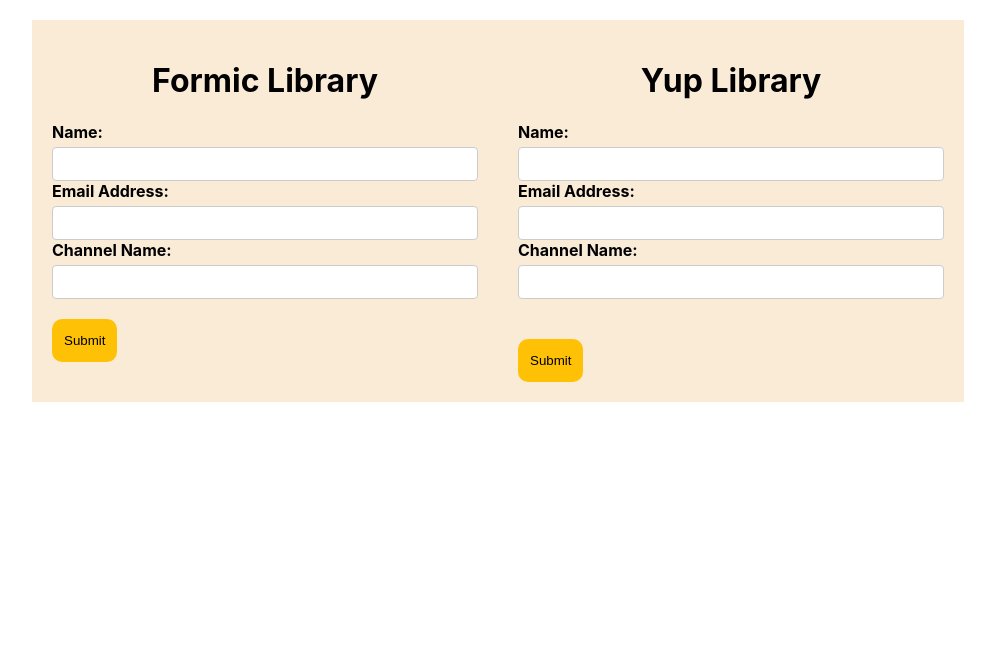
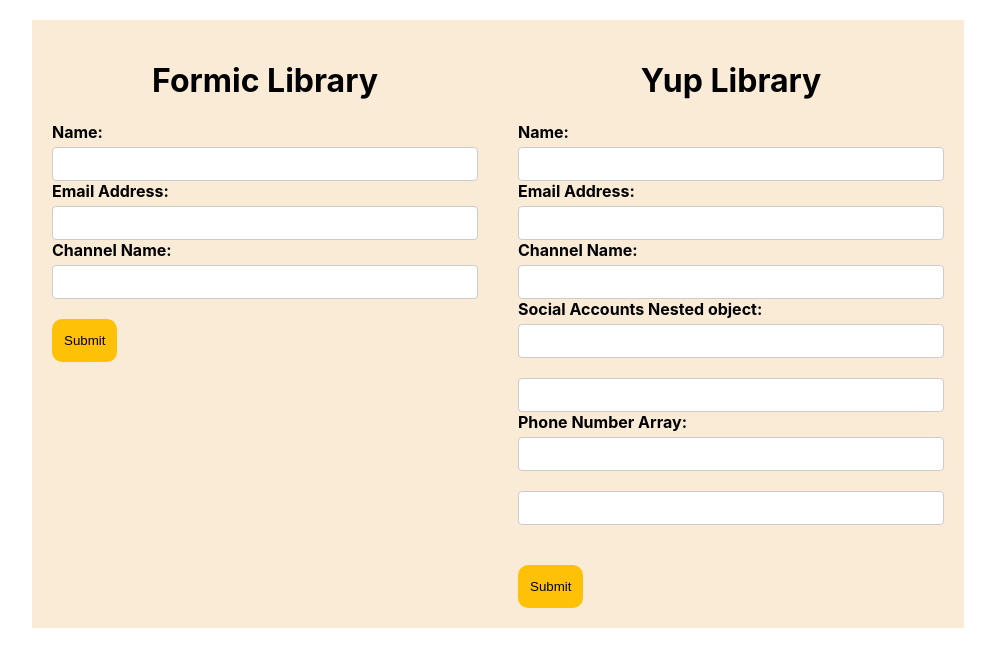
Before and after one commit to Asad-Saeed/Formik-Hook, a React (Create React App) app: page / in a window 1280 px wide. Shown: the top 666 px of the page, without its empty margins (142-1137 px from the left). Built offline with nearby package versions, Linux system fonts and the light colour scheme.

Commit message:
nested objects and arrays fields

```diff
--- a/src/components/YupForm.jsx
+++ b/src/components/YupForm.jsx
@@ -8,6 +8,11 @@
   name: "",
   email: "",
   channel: "",
+  social: {
+    facebook: '',
+    twitter: '',
+  },
+  phoneNumbers:["",""]
 };
 // OnSubmit Function
 const onSubmit = (values) => {
@@ -73,6 +78,15 @@
           <label htmlFor="channel">Channel Name:</label>
           <Field name="channel" type="text" id='channel'/>
           <ErrorMessage  name="channel" />
+          <label htmlFor="social">Social Accounts Nested object:</label>
+          <Field name="social.facebook" type="text" id="social"/>
+          <br/>
+          <Field name="social.twitter" type="text" id="social"/>
+
+          <label htmlFor="phoneNumbers">Phone Number Array:</label>
+          <Field name="phoneNumbers[0]" type="text" id="phoneNumbers"/>
+          <br/>
+          <Field name="phoneNumbers[1]" type="text" id="phoneNumbers"/>
           <br/>
           <button type="submit">Submit</button>
         </Form>
```
